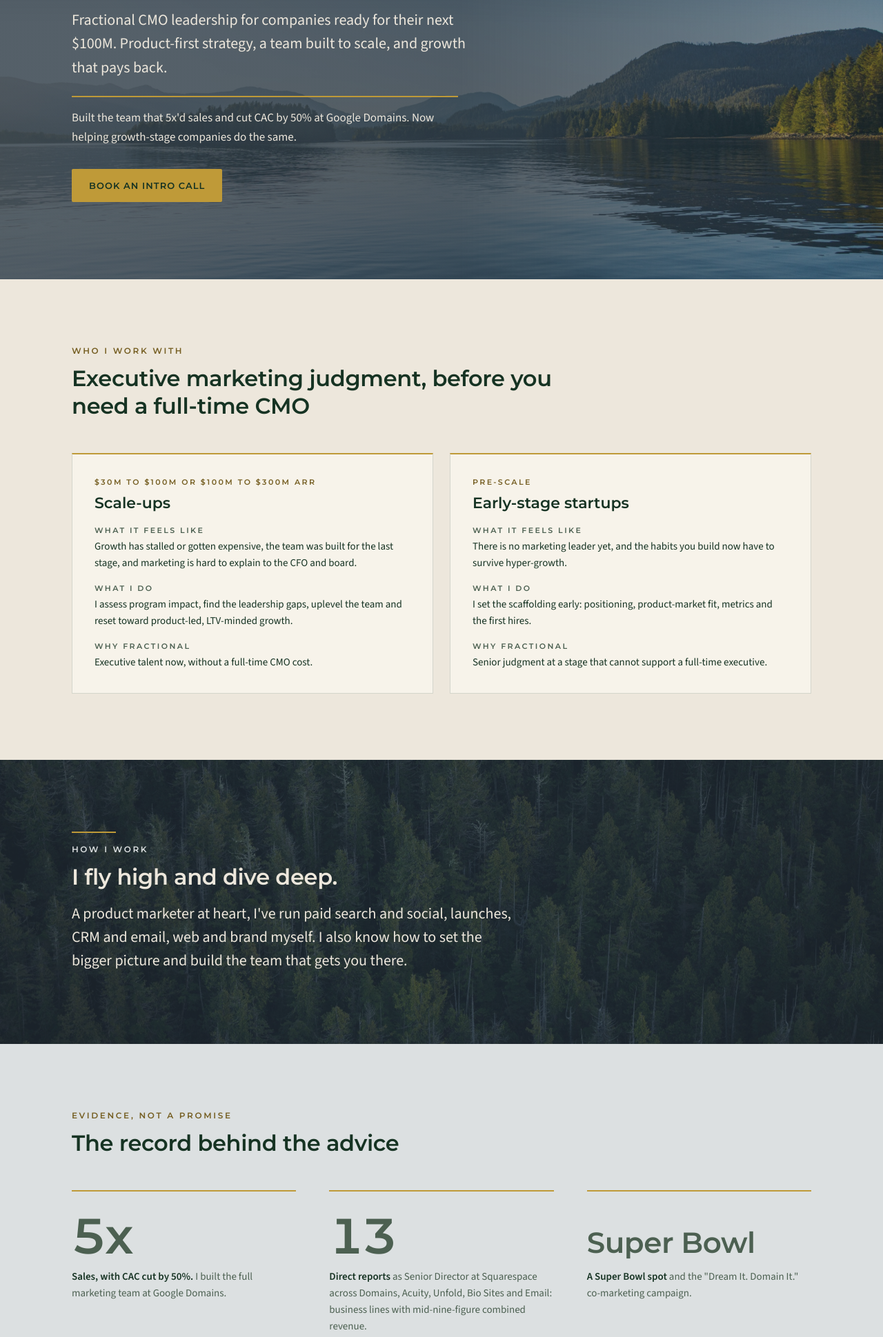
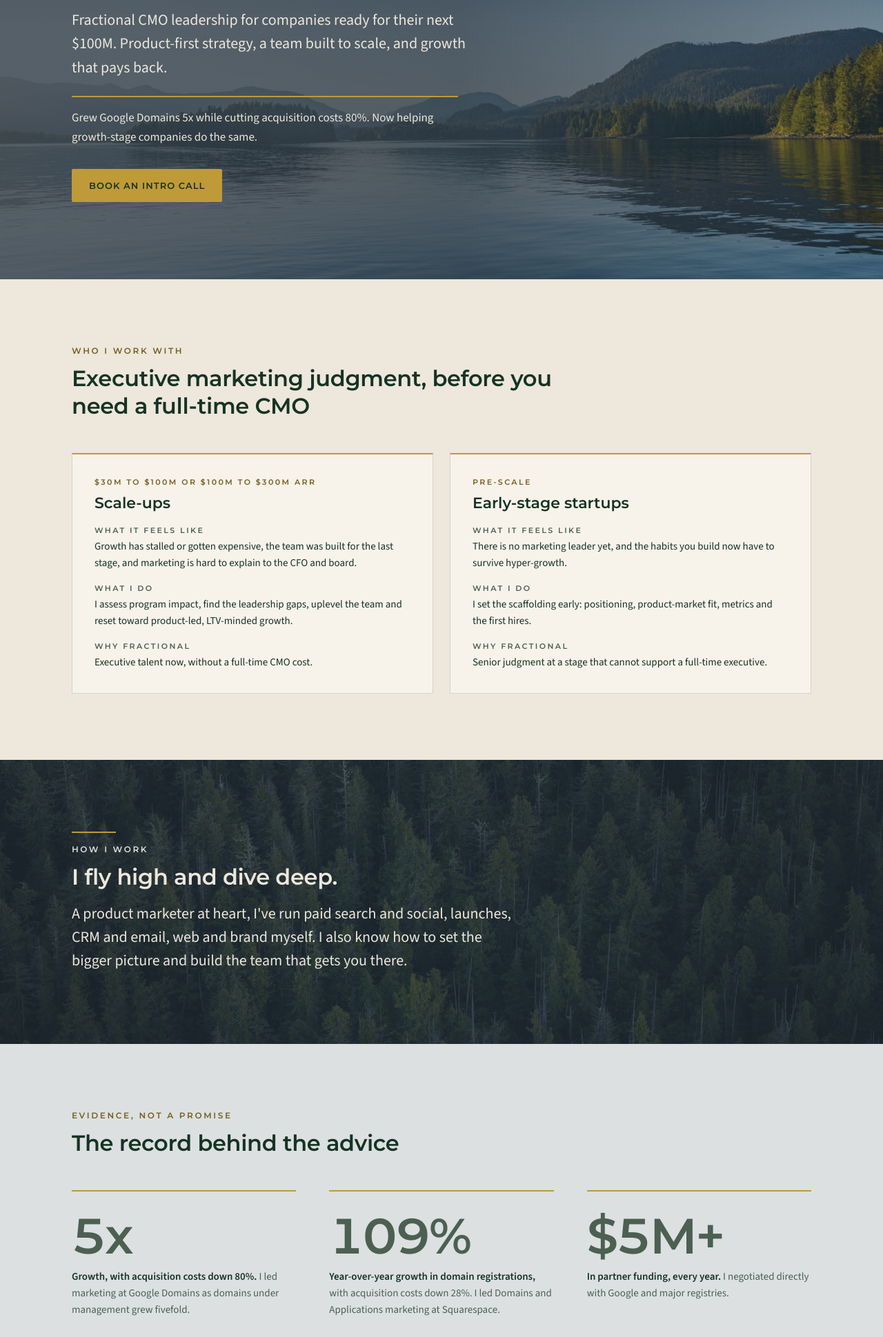
Before and after one commit to jsanio/tidemark-site, a plain HTML site: page index.html in a window 1280 px wide. Shown: the part 320-2259 px from the top of the page at 69% size. Drawn offline with Linux system fonts and the light colour scheme.

Commit message:
Align record stats and bio with resume
- Home stats: 5x with acquisition costs down 80%, 109% Y/Y registration
  growth (CAC down 28%), $5M+ annual partner funding
- Hero proof line, About bio and Results page updated to match
- Results: Super Bowl line reworded to the commercial case for the 2026
  brand investment; Results meta descriptions refreshed
- About: 29 patents, "more than 15 years"

Co-Authored-By: Claude Sonnet 5.5 <noreply@anthropic.com>

```diff
--- a/index.html
+++ b/index.html
@@ -46,7 +46,7 @@
     <p class="eyebrow">Fractional CMO · Product-first marketing</p>
     <h1 class="display">Raise the mark.</h1>
     <p class="lead">Fractional CMO leadership for companies ready for their next $100M. Product-first strategy, a team built to scale, and growth that pays back.</p>
-    <p class="support">Built the team that 5x'd sales and cut CAC by 50% at Google Domains. Now helping growth-stage companies do the same.</p>
+    <p class="support">Grew Google Domains 5x while cutting acquisition costs 80%. Now helping growth-stage companies do the same.</p>
     <p class="cta"><a class="btn btn-accent" href="contact.html">Book an intro call</a></p>
   </div>
 </section>
@@ -94,9 +94,9 @@
     <p class="eyebrow">Evidence, not a promise</p>
     <h2 class="h2">The record behind the advice</h2>
     <div class="stats">
-      <div class="stat"><p class="figure">5x</p><p class="body-sm"><b>Sales, with CAC cut by 50%.</b> I built the full marketing team at Google Domains.</p></div>
-      <div class="stat"><p class="figure">13</p><p class="body-sm"><b>Direct reports</b> as Senior Director at Squarespace across Domains, Acuity, Unfold, Bio Sites and Email: business lines with mid-nine-figure combined revenue.</p></div>
-      <div class="stat"><p class="figure word">Super Bowl</p><p class="body-sm"><b>A Super Bowl spot</b> and the "Dream It. Domain It." co-marketing campaign.</p></div>
+      <div class="stat"><p class="figure">5x</p><p class="body-sm"><b>Growth, with acquisition costs down 80%.</b> I led marketing at Google Domains as domains under management grew fivefold.</p></div>
+      <div class="stat"><p class="figure">109%</p><p class="body-sm"><b>Year-over-year growth in domain registrations,</b> with acquisition costs down 28%. I led Domains and Applications marketing at Squarespace.</p></div>
+      <div class="stat"><p class="figure">$5M+</p><p class="body-sm"><b>In partner funding, every year.</b> I negotiated directly with Google and major registries.</p></div>
     </div>
   </div>
 </section>
```
Also changed, not shown: about.html (+2 -2 lines), results.html (+5 -5 lines).
